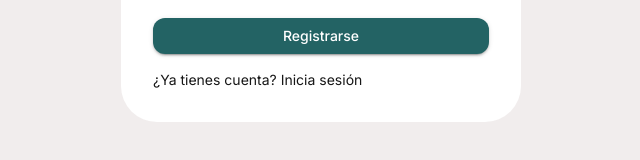
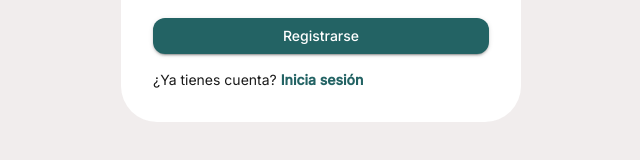
Before and after one commit to sdvh05/22341344_Habit-Tracker, a Next.js app in the folder frontend/: page /registro in a window 1280 px wide. Shown: the part 381-541 px from the top of the page, without its empty margins (319-959 px from the left). Built offline with nearby package versions, Linux system fonts and the light colour scheme; what @mui/material-nextjs would draw is missing.

Commit message:
Agregar contraste en Login/Register

```diff
--- a/frontend/app/registro/page.tsx
+++ b/frontend/app/registro/page.tsx
@@ -48,7 +48,7 @@ export default function RegistroPage() {
         p: 4,
       }}
     >
-      <Typography variant="h1" sx={{ mb: 3 }}>
+      <Typography variant="h1" sx={{ mb: 3, color: "#1A1A1A" }}>
         Crear cuenta
       </Typography>
 
@@ -97,8 +97,11 @@ export default function RegistroPage() {
         </Button>
       </Box>
 
-      <Typography variant="body2" sx={{ mt: 2 }}>
-        ¿Ya tienes cuenta? <Link href="/login">Inicia sesión</Link>
+      <Typography variant="body2" sx={{ mt: 2, color: "#1A1A1A" }}>
+        ¿Ya tienes cuenta?{" "}
+        <Link href="/login" style={{ color: "#236364", fontWeight: 600 }}>
+          Inicia sesión
+        </Link>
       </Typography>
     </Box>
   );
```
Also changed, not shown: frontend/app/login/page.tsx (+6 -3 lines).
